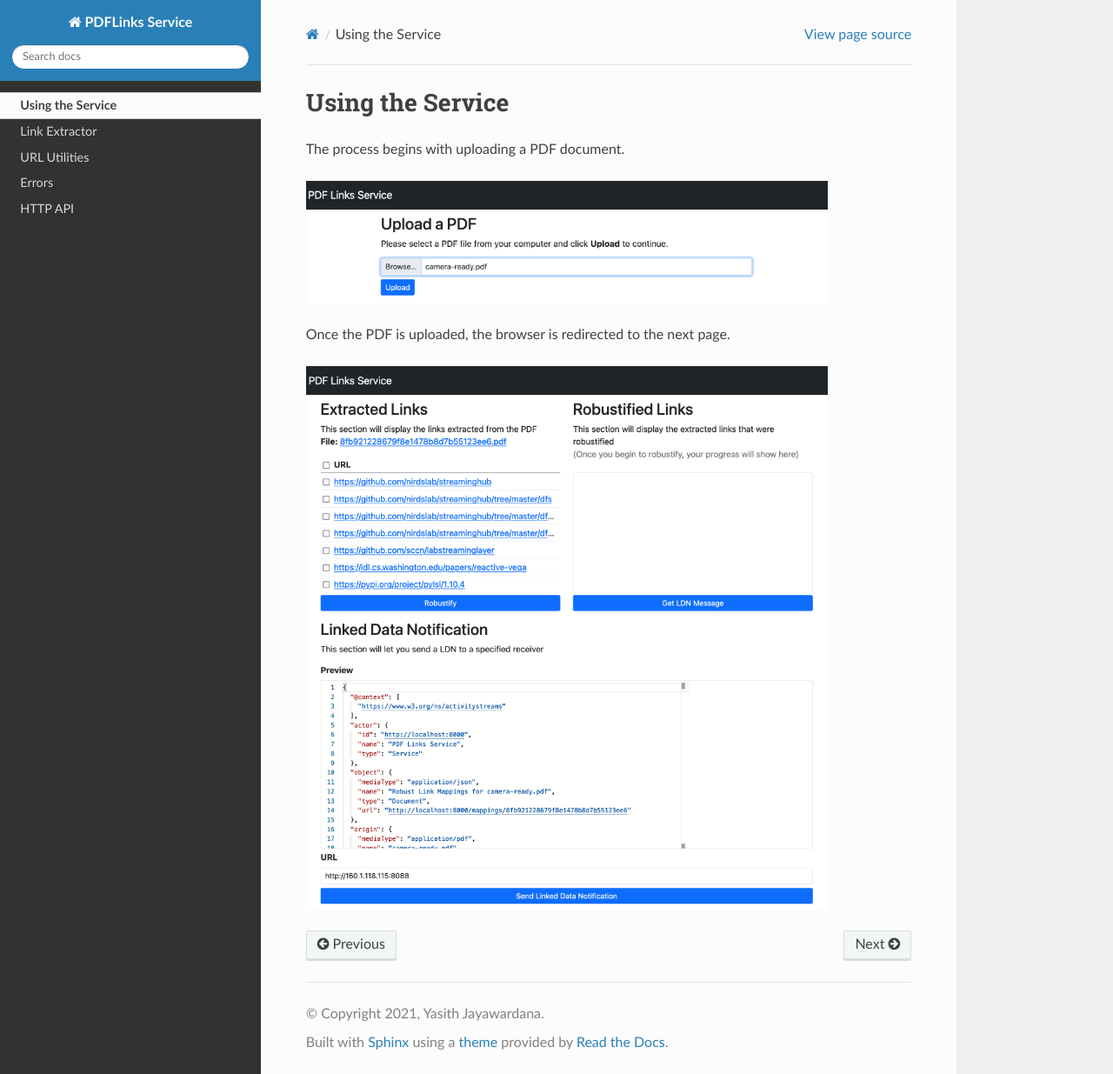
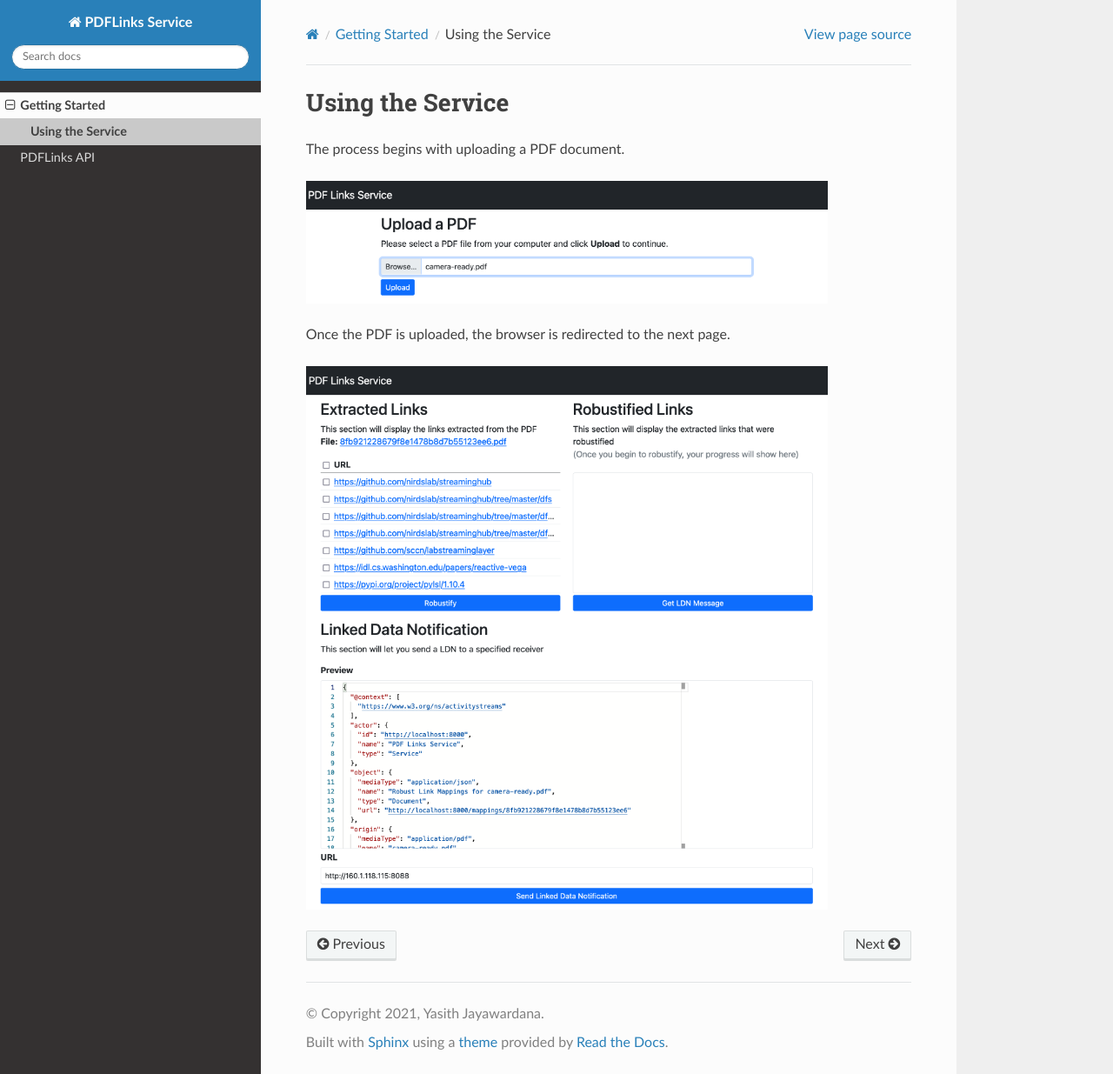
Before and after one commit to yasithdev/pdf-links-service, a Sphinx documentation site: the page built from docs/gettingstarted/usage.rst, in a window 1280 px wide and 1235 px high. Shown: the whole window at 87% size. Built offline with Sphinx 7.4.7 and the Read the Docs theme 2.0.0, drawn with Linux system fonts in a browser that asks for light colours.

Commit message:
organize docs

```diff
--- /dev/null
+++ b/docs/api/index.rst
@@ -0,0 +1,10 @@
+PDFLinks API
+============
+
+.. toctree::
+   :maxdepth: 2
+
+   extractor
+   util
+   errors
+   httpapi
--- /dev/null
+++ b/docs/gettingstarted/index.rst
@@ -0,0 +1,7 @@
+Getting Started
+===============
+
+.. toctree::
+   :maxdepth: 2
+
+   usage
--- a/docs/usage.rst
+++ b/docs/gettingstarted/usage.rst
@@ -3,10 +3,10 @@
 
 The process begins with uploading a PDF document.
 
-.. image:: _static/1-upload-pdf.png
+.. image:: /_static/1-upload-pdf.png
    :width: 600
 
 Once the PDF is uploaded, the browser is redirected to the next page.
 
-.. image:: _static/2-process-links.png
+.. image:: /_static/2-process-links.png
    :width: 600
--- a/docs/index.rst
+++ b/docs/index.rst
@@ -9,15 +9,8 @@
 .. image:: _static/flowchart.png
    :width: 600
 
-
-PDFLinks API
------------------
-
 .. toctree::
    :maxdepth: 2
 
-   usage
-   extractor
-   util
-   errors
-   api
+   gettingstarted/index
+   api/index
```
Also changed, not shown: docs/api/errors.rst (renamed from docs/errors.rst), docs/api/extractor.rst (renamed from docs/extractor.rst), docs/api/httpapi.rst (renamed from docs/api.rst), docs/api/util.rst (renamed from docs/util.rst), 1 other file.
